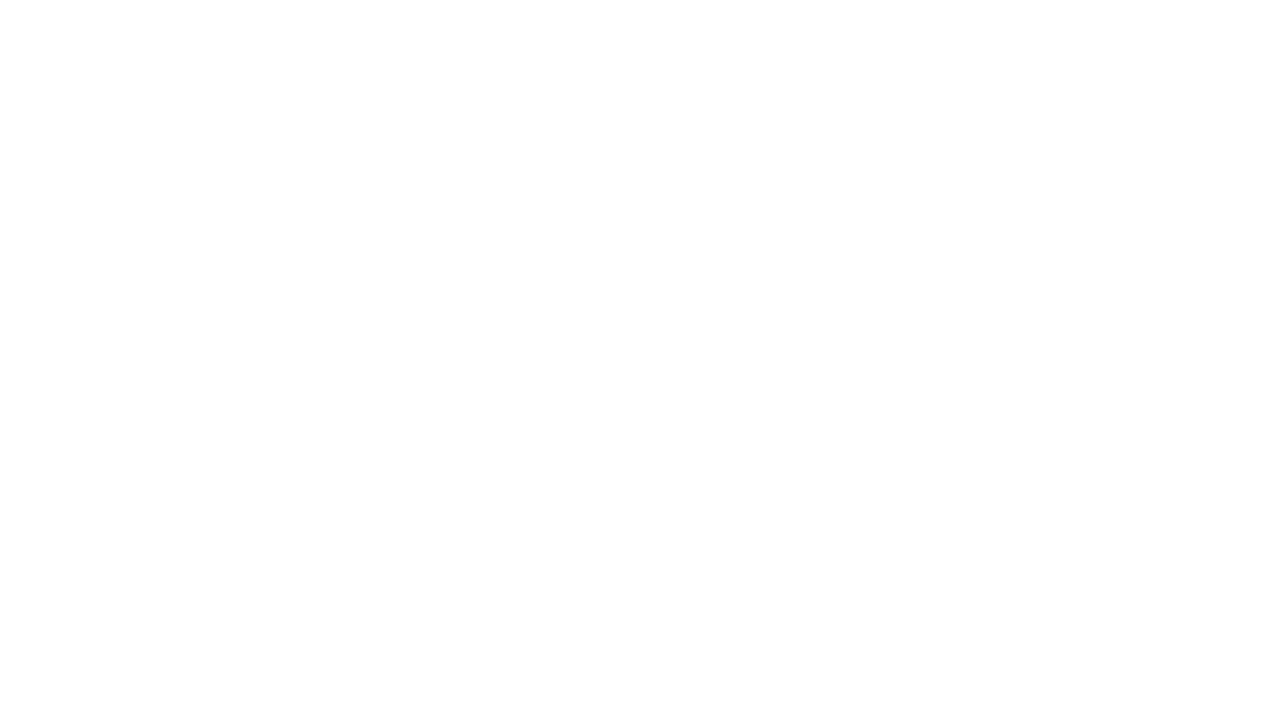
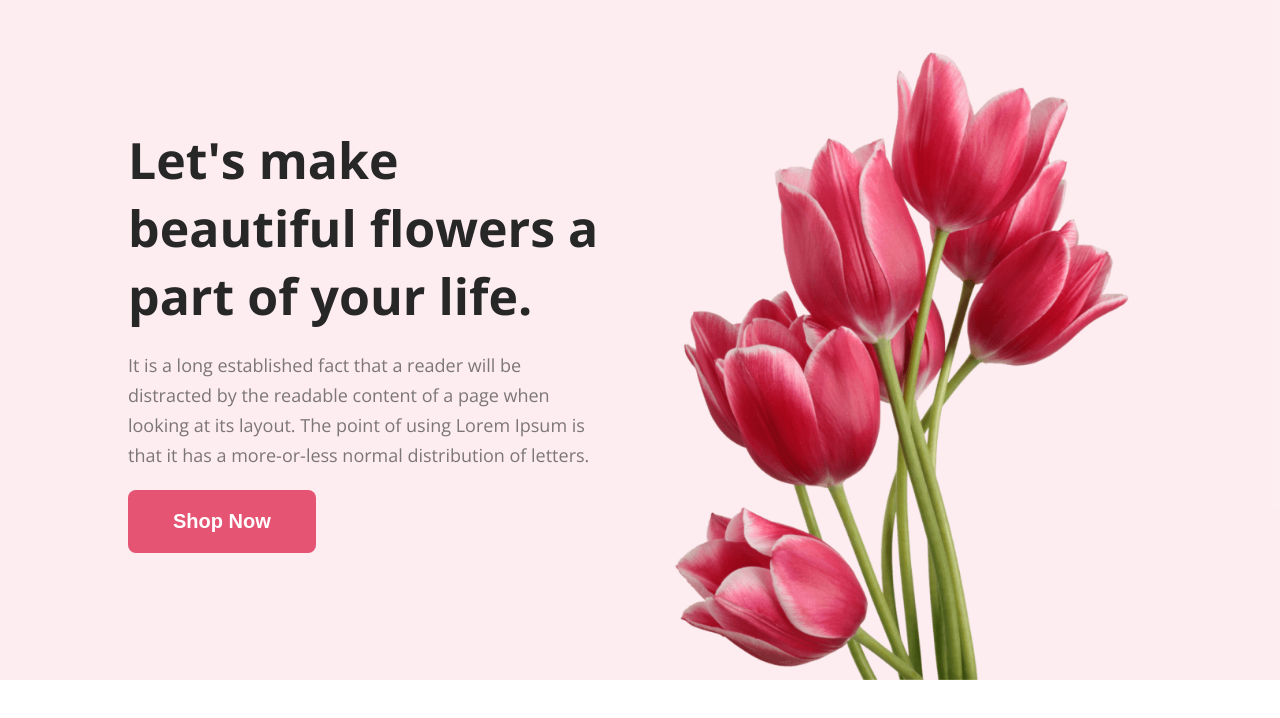
Before and after one commit to aamamun24/flower-shop, a plain HTML site: page index.html in a window 1280 px wide. Drawn offline with nearby package versions, Linux system fonts and the light colour scheme.

Commit message:
header section added

```diff
--- a/index.html
+++ b/index.html
@@ -4,9 +4,35 @@
     <meta charset="UTF-8">
     <meta name="viewport" content="width=device-width, initial-scale=1.0">
     <title>Flower Shop</title>
-    <link rel="stylesheet" href="style.css">
+    <link rel="shortcut icon" href="images/Flower 01.png" type="image/x-icon">
+    <link rel="preconnect" href="https://fonts.googleapis.com">
+    <link rel="preconnect" href="https://fonts.gstatic.com" crossorigin>
+    <link href="https://fonts.googleapis.com/css2?family=Lato:wght@400;700;900&family=Open+Sans:wght@400;700;800&display=swap" rel="stylesheet">
+    <link rel="stylesheet" href="styles/style.css">
+
 </head>
 <body>
+    <!-- header section start from here -->
+    <header class="header">
+        <div class="header-banner">
+            <div class="header-content">
+                <h1 class="header-title">Let's make<br>
+                    beautiful flowers a<br>
+                    part of your life.
+                </h1>
+                <p class="header-description">
+                    It is a long established fact that a reader will be distracted by the readable content of a page when looking at its layout. The point of using Lorem Ipsum is that it has a more-or-less normal distribution of letters.
+                </p>
+                <button class="btn">Shop Now</button>
+            </div>
+            <img class="banner-flower" src="images/pngwing 10.png" alt="">
+        </div>
+    </header>
+    <main>
 
+    </main>
+    <footer>
+
+    </footer>
 </body>
 </html>
--- /dev/null
+++ b/styles/style.css
@@ -0,0 +1,53 @@
+/* Common shared styles */
+*{
+    margin: 0;
+    padding: 0;
+}
+body{
+    font-family: 'Lato', sans-serif;
+    font-family: 'Open Sans', sans-serif;
+}
+
+/* header related styles star from here */
+.header{
+    width: 100%;
+    background-color: rgba(229, 84, 115, 0.10);
+}
+.header-banner{
+    display: flex;
+    justify-content: space-between;
+    gap: 50px;
+    align-items: center;
+    width: 80%;
+    margin: 0 auto;
+    padding-top: 50px;
+}
+.header-content{
+    max-width: 700px;
+    /* margin-bottom: 40px; */
+    padding-bottom: 50px;
+}
+.header-title{
+    color: #272727;
+    font-size: 50px;
+    font-weight: 700;
+}
+.header-description{
+    color: rgba(39, 39, 39, 0.60);
+    font-size: 18px;
+    font-weight: 400;
+    line-height: 30px;
+    margin: 20px 0;
+}
+.btn{
+    padding: 20px 45px;
+    background-color: #E55473;
+    color:  #FFF;
+    font-size: 20px;
+    font-weight: 700;
+    border-radius: 8px;
+    border: none;
+}
+.banner-flower{
+    width: 500px;
+}
```
Also changed, not shown: style.css (deleted).
